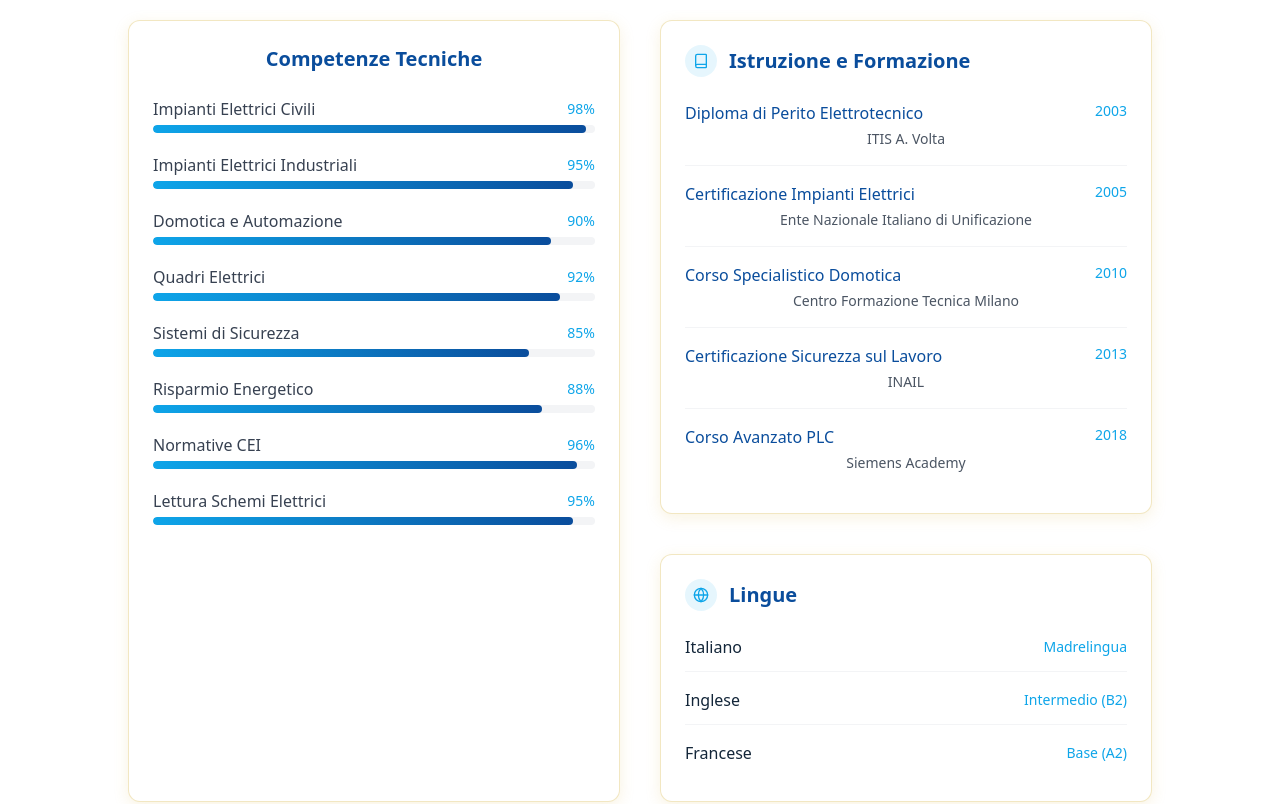
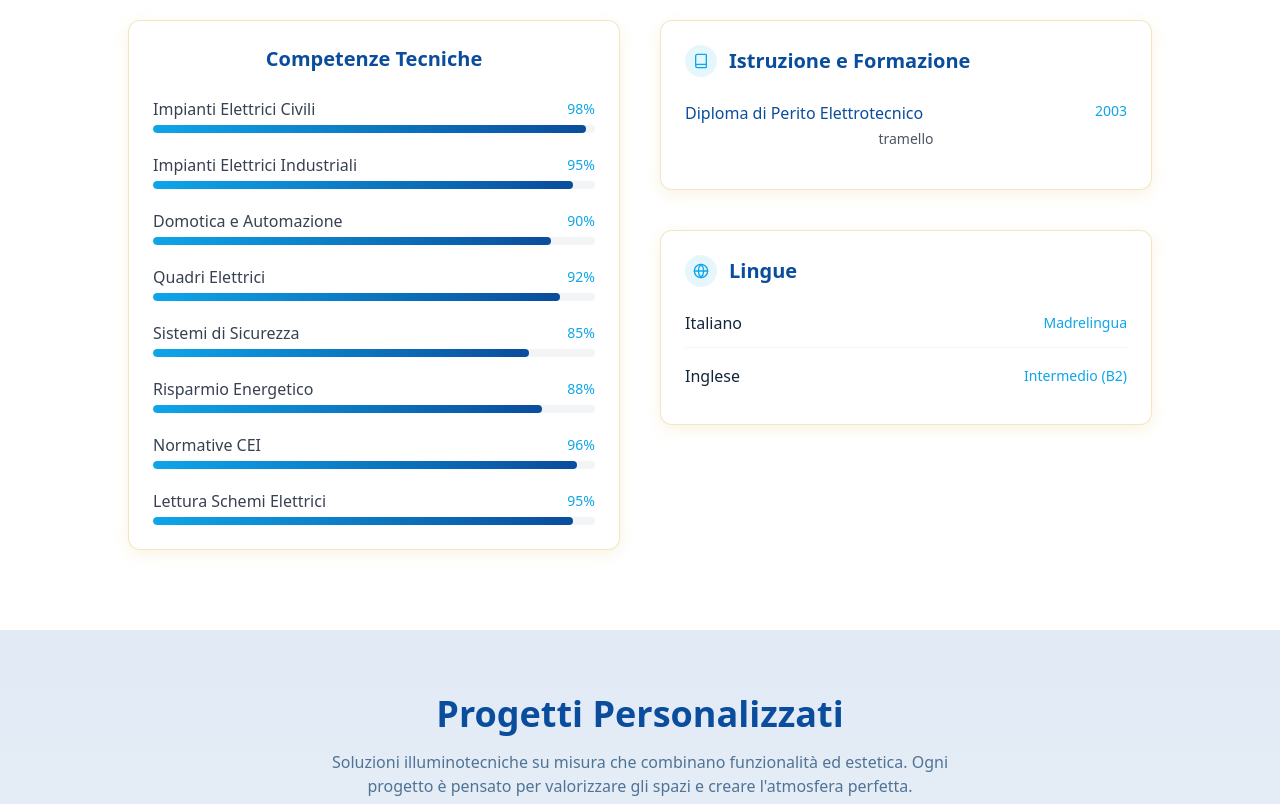
Before and after one commit to AgtechDS/Riccardo_Mori_cv, a React (Vite) app: page / in a window 1280 px wide. Shown: the part 2980-3784 px from the top of the page. Built offline with nearby package versions, Linux system fonts and the light colour scheme.

Commit message:
Update Skills.tsx

```diff
--- a/src/components/Skills.tsx
+++ b/src/components/Skills.tsx
@@ -17,18 +17,13 @@ export const Skills = () => {
   ];
 
   const education = [
-    { title: "Diploma di Perito Elettrotecnico", institution: "ITIS A. Volta", year: "2003" },
-    { title: "Certificazione Impianti Elettrici", institution: "Ente Nazionale Italiano di Unificazione", year: "2005" },
-    { title: "Corso Specialistico Domotica", institution: "Centro Formazione Tecnica Milano", year: "2010" },
-    { title: "Certificazione Sicurezza sul Lavoro", institution: "INAIL", year: "2013" },
-    { title: "Corso Avanzato PLC", institution: "Siemens Academy", year: "2018" }
+    { title: "Diploma di Perito Elettrotecnico", institution: "tramello", year: "2003" },
   ];
 
   const languages = [
     { name: "Italiano", level: "Madrelingua" },
     { name: "Inglese", level: "Intermedio (B2)" },
-    { name: "Francese", level: "Base (A2)" }
-  ];
+     ];
 
   return (
     <section className="py-20 px-6 md:px-10 bg-white">
```
